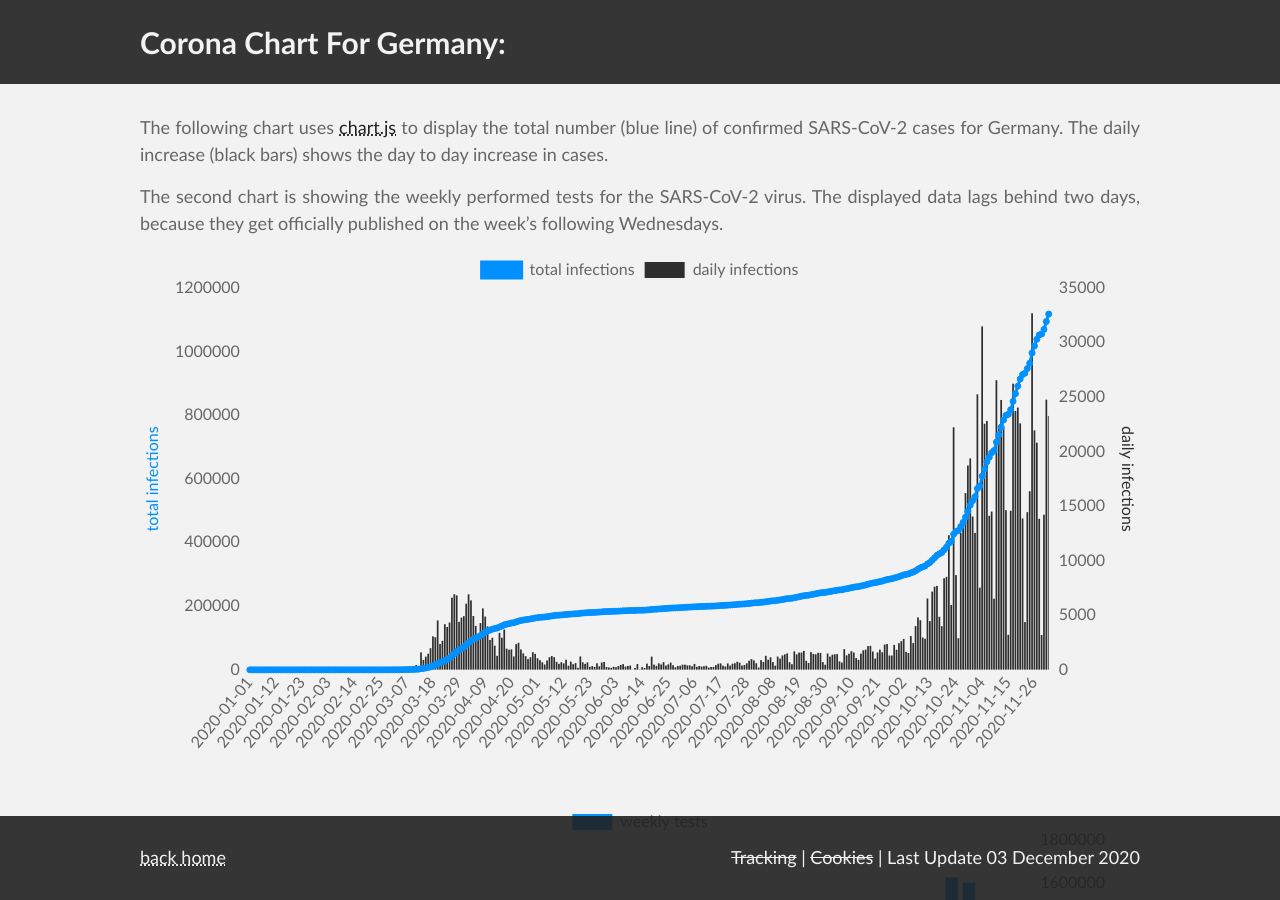
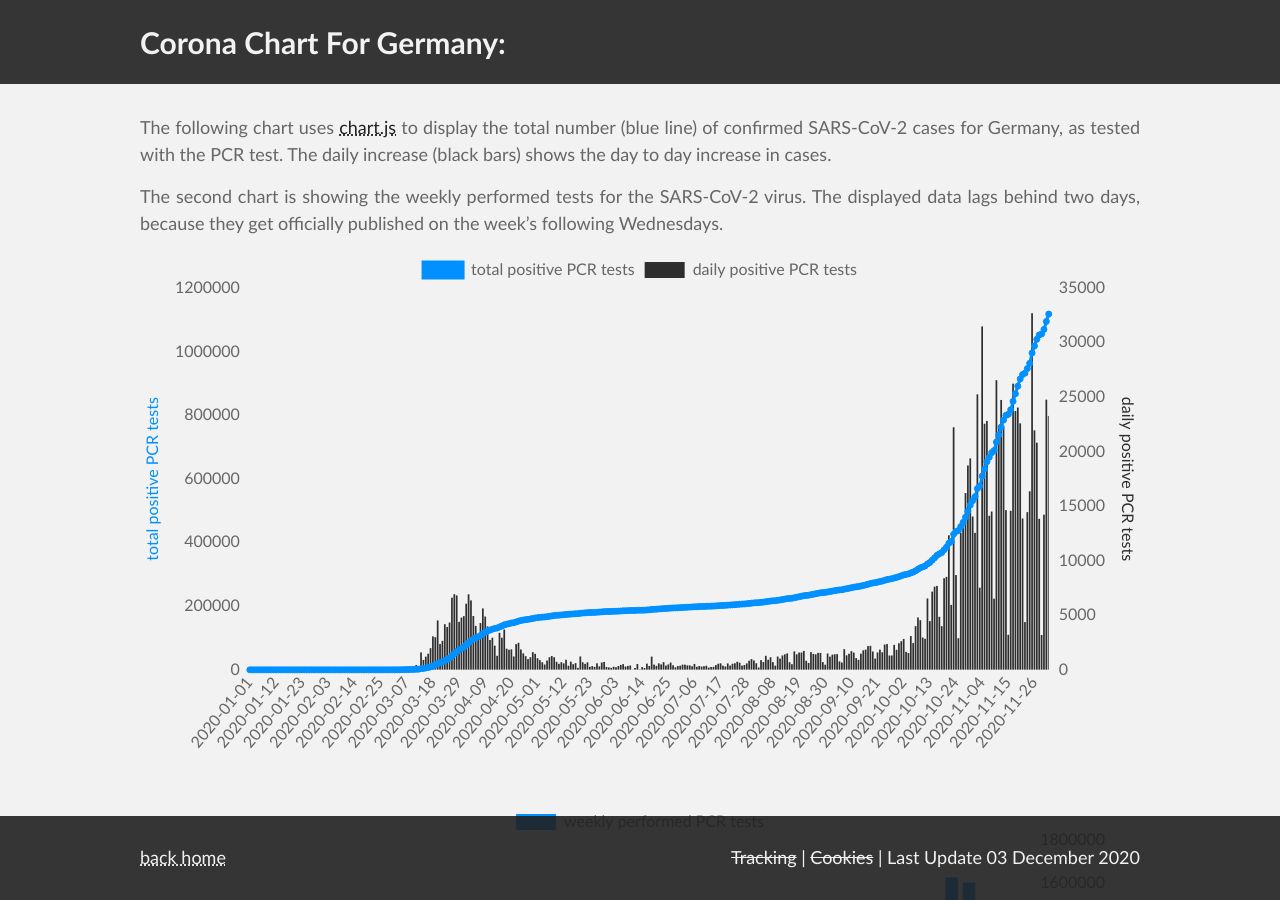
Before and after one commit to ZackDev/zackdev.github.io, a Jekyll site: the page built from pages/corona-chart-for-germany.md, in a window 1280 px wide and 900 px high. Built offline with Jekyll 4.4.1, drawn with Linux system fonts in a browser that asks for light colours.

Commit message:
changed chart labels and content wording for better context

```diff
--- a/assets/javascript/corona.js
+++ b/assets/javascript/corona.js
@@ -41,14 +41,14 @@ function draw_daily_cases_chart(cases, dates) {
     data: {
       labels: dates,
       datasets: [{
-        label: 'total infections',
+        label: 'total positive PCR tests',
         backgroundColor: 'rgb(00, 144, 255)',
         borderColor: 'rgb(00, 144, 255)',
         data: cases,
         fill: false,
         yAxisID: 'total-y-axis'
       },{
-        label: 'daily infections',
+        label: 'daily positive PCR tests',
         backgroundColor: 'rgb(46, 46, 46)',
         borderColor: 'rgb(46, 46, 46)',
         data: daily_cases,
@@ -73,7 +73,7 @@ function draw_daily_cases_chart(cases, dates) {
           },
           scaleLabel: {
             display: true,
-            labelString: 'total infections',
+            labelString: 'total positive PCR tests',
             fontColor: 'rgb(00, 144, 255)'
           }
         },{
@@ -85,7 +85,7 @@ function draw_daily_cases_chart(cases, dates) {
           },
           scaleLabel: {
             display: true,
-            labelString: 'daily infections',
+            labelString: 'daily positive PCR tests',
             fontColor: 'rgb(46, 46, 46)'
           }
         }]
@@ -101,7 +101,7 @@ function draw_weekly_tests_chart(weekly_tests, calendar_weeks) {
     data: {
       labels: calendar_weeks,
       datasets: [{
-        label: 'weekly tests',
+        label: 'weekly performed PCR tests',
         backgroundColor: 'rgb(00, 144, 255)',
         borderColor: 'rgb(00, 144, 255)',
         data: weekly_tests,
@@ -125,7 +125,7 @@ function draw_weekly_tests_chart(weekly_tests, calendar_weeks) {
           },
           scaleLabel: {
             display: true,
-            labelString: 'weekly tests',
+            labelString: 'weekly performed PCR tests',
             fontColor: 'rgb(00, 144, 255)'
           }
         }]
--- a/pages/corona-chart-for-germany.md
+++ b/pages/corona-chart-for-germany.md
@@ -6,7 +6,7 @@ published: true
 list: true
 index: 2
 ---
-The following chart uses [chart.js](https://www.chartjs.org/) to display the total number (blue line) of confirmed SARS-CoV-2 cases for Germany. The daily increase (black bars) shows the day to day increase in cases.
+The following chart uses [chart.js](https://www.chartjs.org/) to display the total number (blue line) of confirmed SARS-CoV-2 cases for Germany, as tested with the PCR test. The daily increase (black bars) shows the day to day increase in cases.
 
 The second chart is showing the weekly performed tests for the SARS-CoV-2 virus. The displayed data lags behind two days, because they get officially published on the week's following Wednesdays.
 
```
